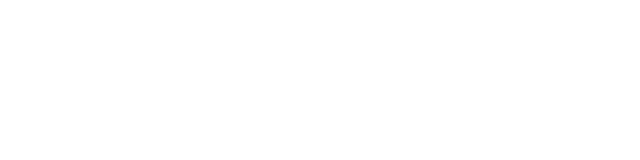
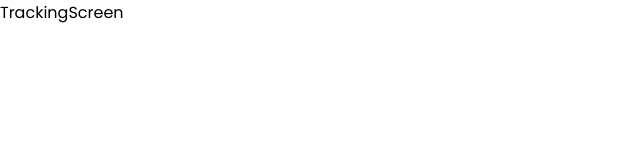
Before and after one commit to aruntutter/chronotrack, a React (Vite) app: page /tracking in a window 1280 px wide. Before the commit this address had no page. Shown: the top 160 px of the page, without its empty margins (0-640 px from the left). Built offline with nearby package versions, Linux system fonts and the light colour scheme.

Commit message:
tracking screen created

```diff
--- a/src/App.jsx
+++ b/src/App.jsx
@@ -4,6 +4,7 @@
 import Home from "./components/home/Home";
 import { BrowserRouter as Router, Route, Routes } from "react-router-dom";
 import PostHome from "./components/postHome/PostHome";
+import TrackingScreen from "./components/trackingScreen/TrackingScreen";
 
 const App = () => {
   return (
@@ -13,6 +14,7 @@
         <Route path="/signin" element={<SignIn />} />
         <Route path="/signup" element={<SignUp />} />
         <Route path="/posthome" element={<PostHome />} />
+        <Route path="/tracking" element={<TrackingScreen />} />
       </Routes>
     </Router>
   );
--- /dev/null
+++ b/src/components/trackingScreen/TrackingScreen.css
@@ -0,0 +1 @@
+/* TrackingScreen.css */
--- /dev/null
+++ b/src/components/trackingScreen/TrackingScreen.jsx
@@ -0,0 +1,8 @@
+import React from "react";
+import "./TrackingScreen.css";
+
+const TrackingScreen = () => {
+  return <div>TrackingScreen</div>;
+};
+
+export default TrackingScreen;
```
